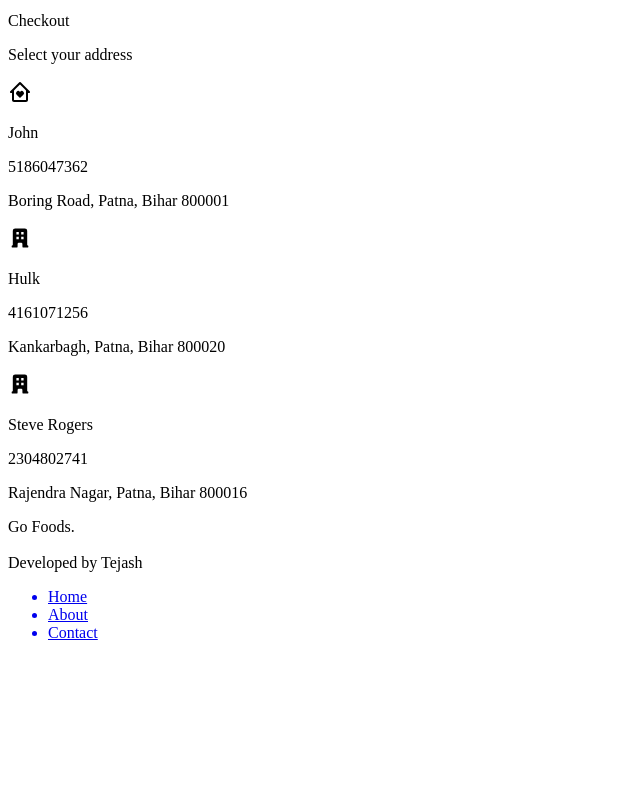
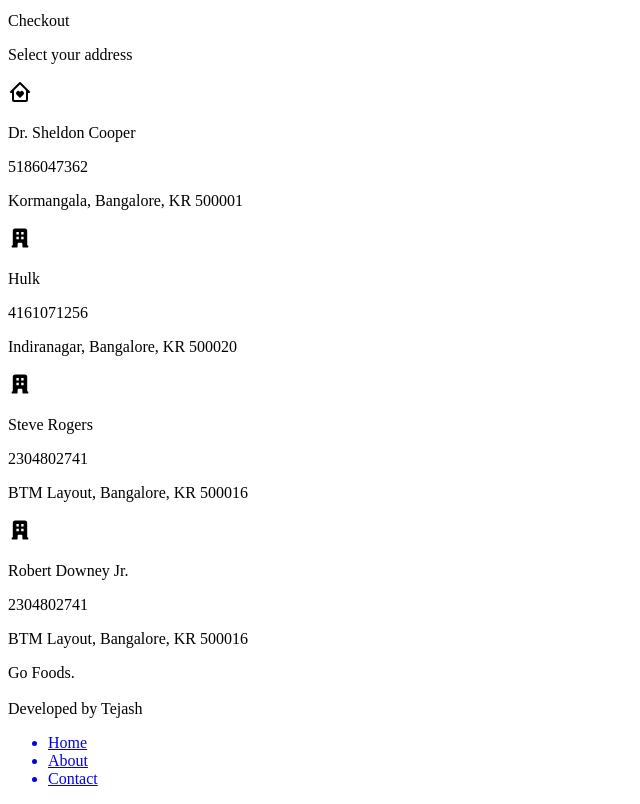
Before and after one commit to tejash023/food-ordering-app-react, a React app: page /checkout in a window 1280 px wide. Shown: the part 420-1224 px from the top of the page, without its empty margins (0-640 px from the left). Before the commit the page ends 1078 px from the top, so only its background shows below. Built offline with nearby package versions, Linux system fonts and the light colour scheme; the HTML template or start-up script is replaced by a standard one.

Commit message:
sorted NaN price issue

```diff
--- a/src/components/CartItems.js
+++ b/src/components/CartItems.js
@@ -14,7 +14,11 @@ const CartItems = ({ cartItems }) => {
           <p>{item.name}</p>
           <ItemQuantity item={item} key={item.id} />
           <div className="cart-item-actions">
-            <p>₹ {item.price / 100}</p>
+            {item.price ? (
+              <p>₹{item.price / 100}</p>
+            ) : (
+              <p>₹{item.defaultPrice / 100}</p>
+            )}
           </div>
         </div>
       ))}
--- a/src/constants.js
+++ b/src/constants.js
@@ -49,9 +49,9 @@ export const FAQs = [
 export const address = [
   {
     id: 228,
-    Name: "John",
+    Name: "Dr. Sheldon Cooper",
     Mobile: "5186047362",
-    Address: "Boring Road, Patna, Bihar 800001",
+    Address: "Kormangala, Bangalore, KR 500001",
     AddressType: "Home",
   },
 
@@ -59,14 +59,21 @@ export const address = [
     id: 229,
     Name: "Hulk",
     Mobile: "4161071256",
-    Address: "Kankarbagh, Patna, Bihar 800020",
+    Address: "Indiranagar, Bangalore, KR 500020",
     AddressType: "Office",
   },
   {
     id: 234,
     Name: "Steve Rogers",
     Mobile: "2304802741",
-    Address: "Rajendra Nagar, Patna, Bihar 800016",
+    Address: "BTM Layout, Bangalore, KR 500016",
+    AddressType: "Others",
+  },
+  {
+    id: 238,
+    Name: "Robert Downey Jr.",
+    Mobile: "2304802741",
+    Address: "BTM Layout, Bangalore, KR 500016",
     AddressType: "Others",
   },
 ];
```
